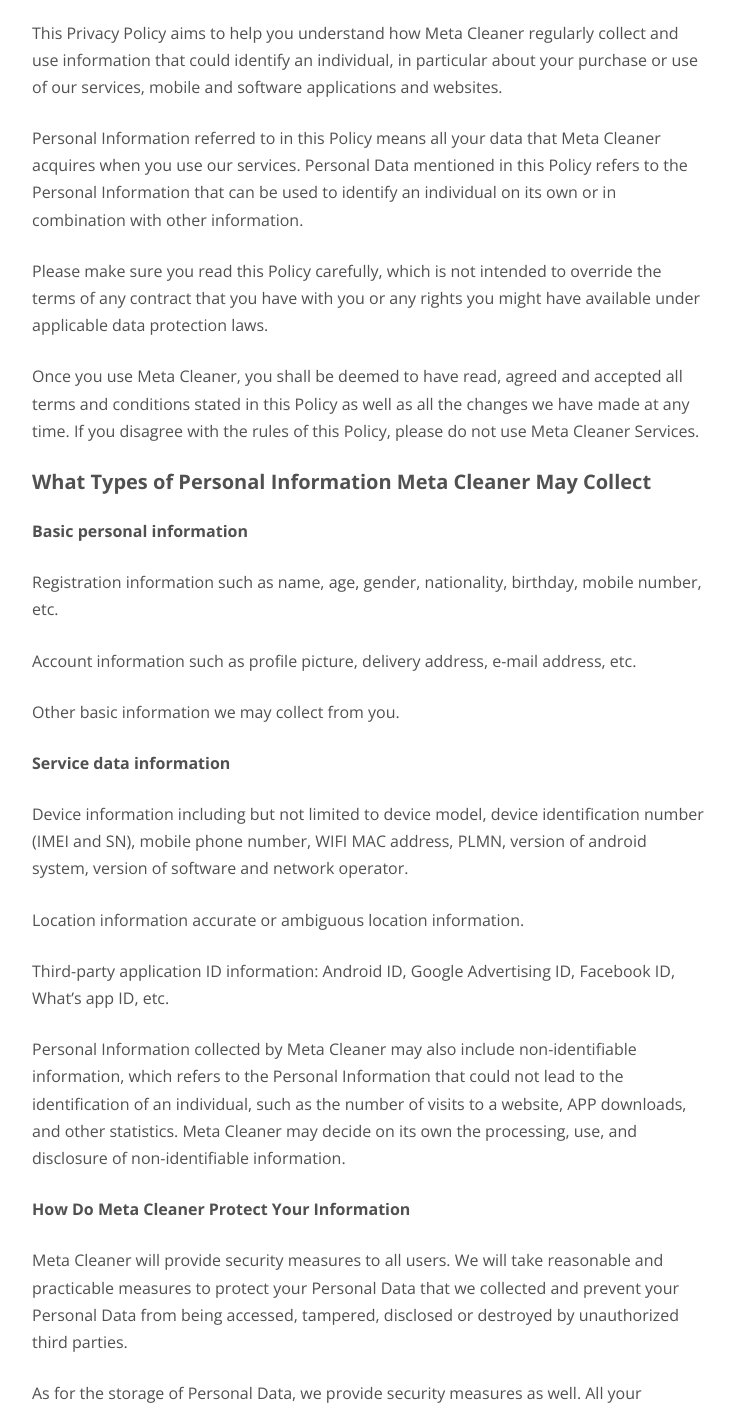
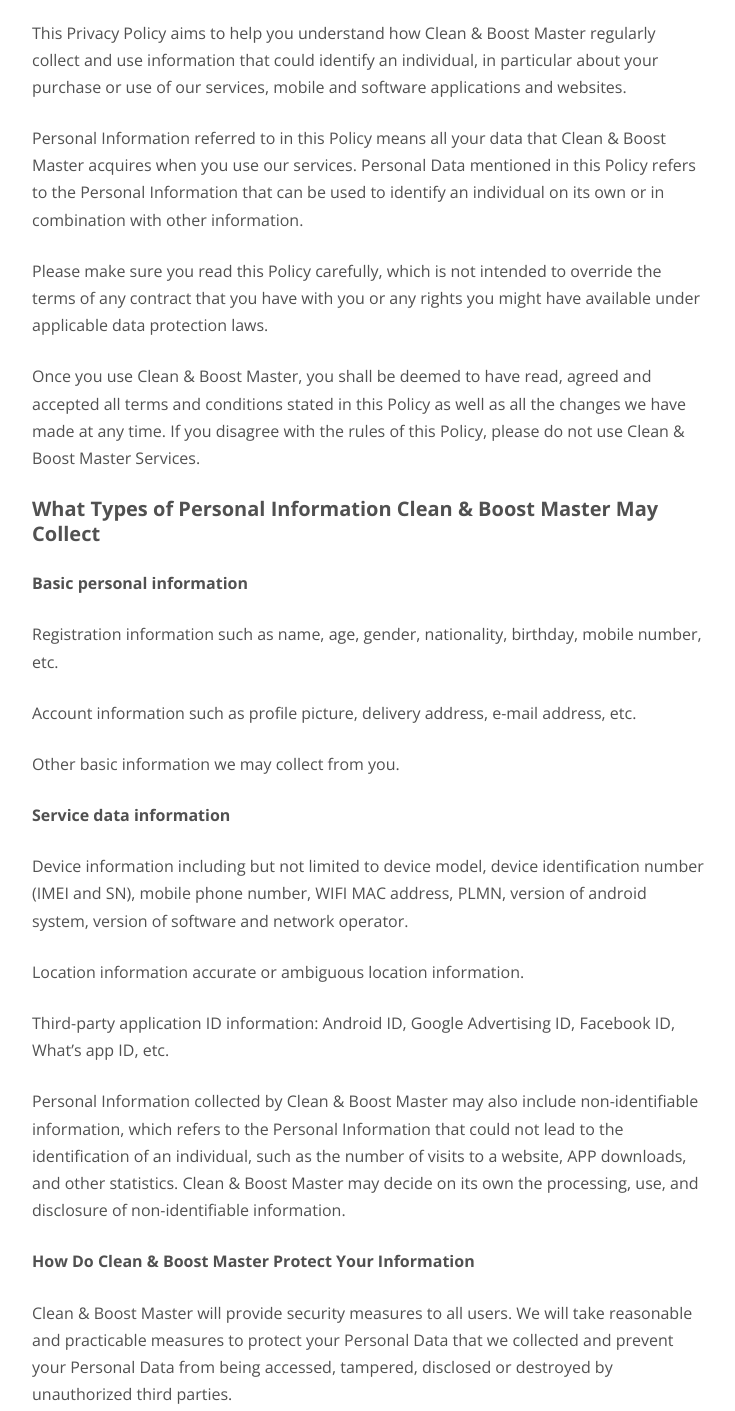
Before and after one commit to bestjunkcleaner/bestjunkcleaner.github.io, a plain HTML site: page privacy_policy_cleaner.html in a window 1280 px wide. Shown: the part 82-1493 px from the top of the page, without its empty margins (272-1007 px from the left). Drawn offline with nearby package versions, Linux system fonts and the light colour scheme.

Commit message:
Update and rename privacy_policy_meta_cleaner.html to privacy_policy_cleaner.html

```diff
--- a/privacy_policy_meta_cleaner.html
+++ b/privacy_policy_cleaner.html
@@ -32,11 +32,11 @@
                     display: none;
                 }
             </style>
-            <p>This Privacy Policy aims to help you understand how Meta Cleaner regularly collect and use information that could identify an individual, in particular about your purchase or use of our services, mobile and software applications and websites.</p>
-            <p>Personal Information referred to in this Policy means all your data that Meta Cleaner acquires when you use our services. Personal Data mentioned in this Policy refers to the Personal Information that can be used to identify an individual on its own or in combination with other information.</p>
+            <p>This Privacy Policy aims to help you understand how Clean & Boost Master regularly collect and use information that could identify an individual, in particular about your purchase or use of our services, mobile and software applications and websites.</p>
+            <p>Personal Information referred to in this Policy means all your data that Clean & Boost Master acquires when you use our services. Personal Data mentioned in this Policy refers to the Personal Information that can be used to identify an individual on its own or in combination with other information.</p>
             <p>Please make sure you read this Policy carefully, which is not intended to override the terms of any contract that you have with you or any rights you might have available under applicable data protection laws.</p>
-            <p>Once you use Meta Cleaner, you shall be deemed to have read, agreed and accepted all terms and conditions stated in this Policy as well as all the changes we have made at any time. If you disagree with the rules of this Policy, please do not use Meta Cleaner Services.</p>
-            <h4><b>What Types of Personal Information Meta Cleaner May Collect</b></h4>
+            <p>Once you use Clean & Boost Master, you shall be deemed to have read, agreed and accepted all terms and conditions stated in this Policy as well as all the changes we have made at any time. If you disagree with the rules of this Policy, please do not use Clean & Boost Master Services.</p>
+            <h4><b>What Types of Personal Information Clean & Boost Master May Collect</b></h4>
             <b>Basic personal information</b>
             <p>Registration information such as name, age, gender, nationality, birthday, mobile number, etc.</p>
             <p>Account information such as profile picture, delivery address, e-mail address, etc.</p>
@@ -45,16 +45,16 @@
             <p>Device information including but not limited to device model, device identification number (IMEI and SN), mobile phone number, WIFI MAC address, PLMN, version of android system, version of software and network operator.</p>
             <p>Location information accurate or ambiguous location information.</p>
             <p>Third-party application ID information: Android ID, Google Advertising ID, Facebook ID, What’s app ID, etc.</p>
-            <p>Personal Information collected by Meta Cleaner may also include non-identifiable information, which refers to the Personal Information that could not lead to the identification of an individual, such as the number of visits to a website, APP downloads, and other statistics. Meta Cleaner may decide on its own the processing, use, and disclosure of non-identifiable information.</p>
-            <b>How Do Meta Cleaner Protect Your Information</b>
-            <p>Meta Cleaner will provide security measures to all users. We will take reasonable and practicable measures to protect your Personal Data that we collected and prevent your Personal Data from being accessed, tampered, disclosed or destroyed by unauthorized third parties.</p>
+            <p>Personal Information collected by Clean & Boost Master may also include non-identifiable information, which refers to the Personal Information that could not lead to the identification of an individual, such as the number of visits to a website, APP downloads, and other statistics. Clean & Boost Master may decide on its own the processing, use, and disclosure of non-identifiable information.</p>
+            <b>How Do Clean & Boost Master Protect Your Information</b>
+            <p>Clean & Boost Master will provide security measures to all users. We will take reasonable and practicable measures to protect your Personal Data that we collected and prevent your Personal Data from being accessed, tampered, disclosed or destroyed by unauthorized third parties.</p>
             <p>As for the storage of Personal Data, we provide security measures as well. All your Personal Data will be stored in the secure server, and we will control and protect all the Personal Data. We will determine the storage period of your Personal Data in accordance with the terms and conditions of applicable law.</p>
             <p>To protect you and your privacy right to the maximum extent, except as otherwise compulsorily stated by law, we will limit the period for which your Personal Data is stored to a strict minimum degree provided that it satisfies the data processing purposes prescribed in this Policy.</p>
             <p>All sensitive/credit information is transmitted via Secure Socket Layer (SSL) technology and then encrypted into our Payment gateway providers database is only to be accessible by those authorized with special access rights to such systems, and are required to keep the information confidential.</p>
             <p>After a transaction, your private information (credit cards, social security numbers, financials, etc.) will not be stored on our servers.</p>
-            <b>How to Contact Meta Cleaner</b>
+            <b>How to Contact Clean & Boost Master</b>
             <p>For any questions in relation to the protection of personal privacy, or questions or suggestions about this Policy, please contact us by the following information:</p>
-            <p><strong>Email address:</strong> <a href="mailto:crazyvpnstudio@gmail.com" title="Send mail to us">E-mail：crazyvpnstudio@gmail.com</a></p>
+            <p><strong>Email address:</strong> <a href="mailto:bestjunkcleaner@gmail.com" title="Send mail to us">E-mail：bestjunkcleaner@gmail.com</a></p>
         </article>
     </div>
 </main>
```
